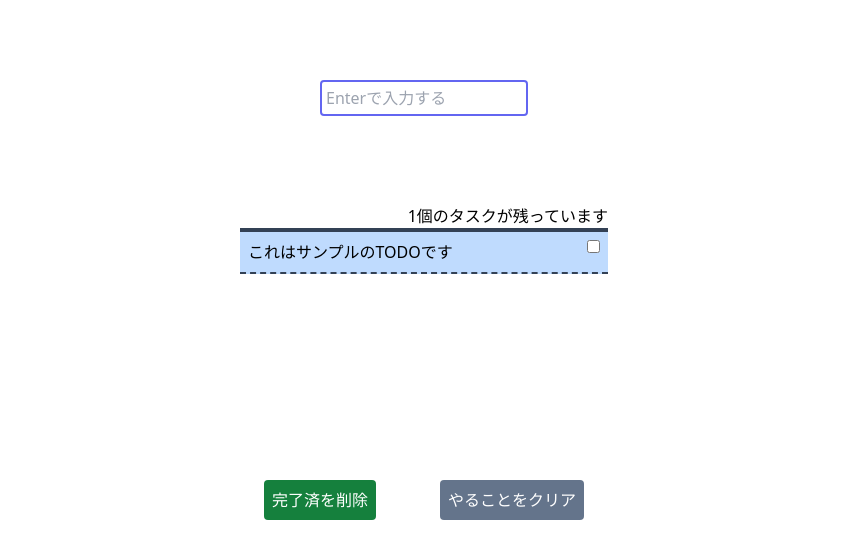
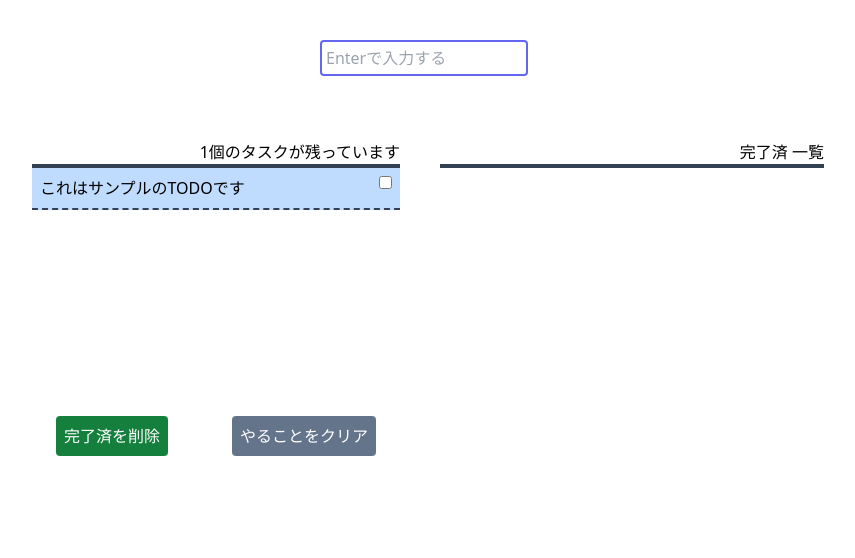
Before and after one commit to suekroos/Training_React_Todo, a React (Create React App) app: page / in a window 1280 px wide. Shown: the top 558 px of the page, without its empty margins (216-1071 px from the left). Built offline with nearby package versions, Linux system fonts and the light colour scheme.

Commit message:
タスク完了済エリアの実装

```diff
--- a/src/views/components/TodoAdd.tsx
+++ b/src/views/components/TodoAdd.tsx
@@ -46,21 +46,24 @@ export const TodoAdd = memo((props:Props) => {
     }
 
     return(
-        <div className='flex flex-col w-96'>
+        <div className='flex flex-col w-96 m-4'>
             <div className='m-2'>
                 { items.length === 0 ?
-                    <div className='grid justify-items-center'>
+                    <div className='m-2 grid justify-items-center'>
                         {TodoDoneLength()}
                     </div>:
+                    <div>
                         <div className='grid justify-items-end border-b-4 border-slate-700'>
                             {TodoDoneLength()}
                         </div>
-                }
                         <div className='overflow-auto h-60'>
                             {items.map((item) => (
                             <TodoItem key={item.key} item={item} onCheck={oncheckChange} />
                         ))}
                         </div>
+                    </div>
+
+                }
             </div>
             <div className='flex justify-around '>
                 <button className='p-2 text-white bg-green-700 rounded' onClick={onClickDelete} type="button">
--- a/src/views/components/TodoDones.tsx
+++ b/src/views/components/TodoDones.tsx
@@ -1,3 +1,23 @@
-export const TodoDones = () => {
+import { memo } from 'react'
+import { Item } from '../types/item'
 
+type Props = {
+    itemsDone:Array<Item>
 }
+
+export const TodoDones = memo((props: Props) => {
+    const { itemsDone } = props
+
+    return(
+        <div className='flex flex-col w-96 m-4'>
+            <div className='mt-2 grid justify-items-end border-b-4 border-slate-700'>完了済 一覧</div>
+            <ul className='overflow-auto h-60'>
+                {itemsDone.map((itemDone) => (
+                    <li key={itemDone.key} className='p-2 left-0 border-b-2 border-dashed border-slate-700 bg-blue-200'>
+                        {itemDone.text}
+                    </li>
+                ))}
+            </ul>
+        </div>
+    )
+})
--- a/src/views/pages/home/Todo.tsx
+++ b/src/views/pages/home/Todo.tsx
@@ -2,6 +2,7 @@ import { useCallback, useState } from "react"
 import { Item } from '../../types/item';
 import { TodoInput } from "../../components/TodoInput"
 import { TodoAdd } from "../../components/TodoAdd";
+import { TodoDones } from "../../components/TodoDones";
 
 const getKey = () => Math.random().toString(32).substring(2);
 
@@ -20,13 +21,13 @@ export const Todo = () =>{
 
     return(
         <div className="flex justify-center items-center flex-col">
-            <div className="m-20">
+            <div className="m-10">
                 <TodoInput onAdd={onAdd} text={text} setText={setText} typing={typing} setTyping={setTyping} />
             </div>
-            <div>
+            <div className="flex justify-around">
                 <TodoAdd items={items} setItems={setItems} itemsDone={itemsDone} setItemsDone={setItemsDone} />
+                <TodoDones itemsDone={itemsDone} />
             </div>
-
         </div>
     )
 }
```
Lines whose indentation alone changed are shown as unchanged.
